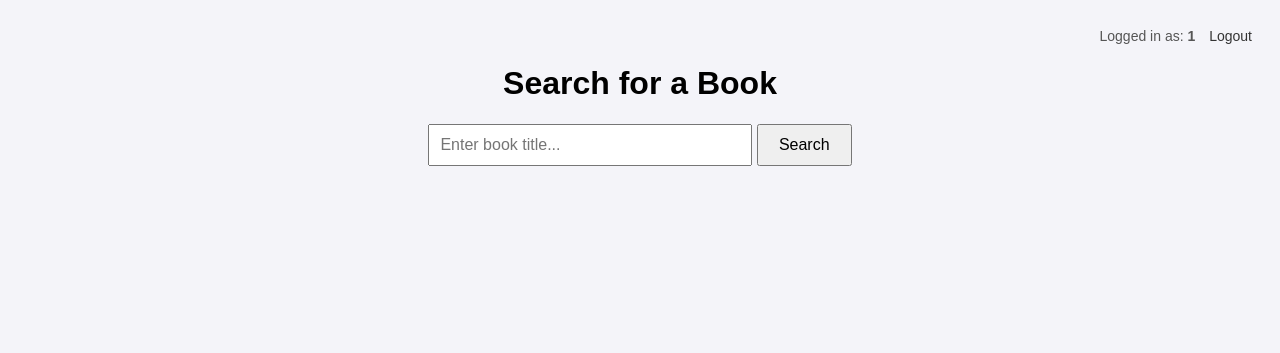
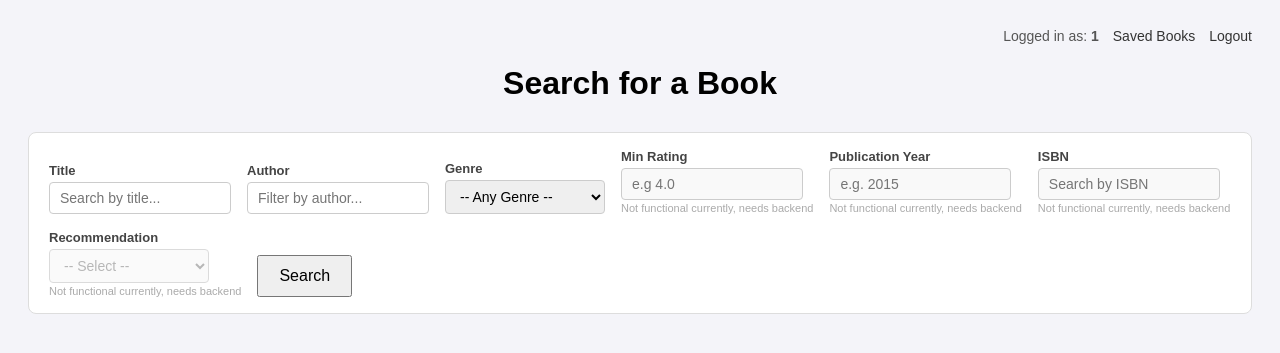
Before and after one commit to BrooklynMetzger/Books_Rec_Project, a Flask app: page / in a window 1280 px wide. Shown: the top 353 px of the page. Run offline with Flask 3, Linux system fonts and the light colour scheme; the visitor is signed in with stand-in values (Sample User, id 1); some libraries are stand-ins or nearby versions.

Commit message:
filterAndSave

```diff
--- a/app.py
+++ b/app.py
@@ -18,7 +18,10 @@ DB_HOST = os.getenv("DB_HOST")
 DB_PORT = os.getenv("DB_PORT")
 DB_NAME = os.getenv("DB_NAME")
 
-ADMIN_ID = "admin"
+ADMIN_ID = "0000"
+
+#genres for filter drop down
+GENRES = ["Fiction", "Non-Fiction", "Thriller", "Romance", "Fantasy", "Horror", "Mystery", "Science Fiction", "Biography"]
 
 def get_db_connection():
     conn = psycopg2.connect(
@@ -59,6 +62,20 @@ def login():
 
     return render_template('login.html')
 
+#separate route for admin login box
+@app.route('/admin_login', methods=['POST'])
+def admin_login():
+    admin_id = request.form.get('admin_id', '').strip()
+
+    if admin_id == ADMIN_ID:
+        session['user_id'] = ADMIN_ID
+        return redirect(url_for('admin_page'))
+    else:
+        #incorrect id
+        return redirect(url_for('login'))
+
+
+
 #logout routing
 @app.route('/logout')
 def logout():
@@ -75,29 +92,106 @@ def index():
 
     books = []
     search_query = ""
+    author_query = ""
+    genre_query = ""
 
     if request.method == 'POST':
-        search_query = request.form.get('search_query', '')
+        search_query = request.form.get('search_query', '').strip()
+        author_query = request.form.get('author_query', '').strip()
+        genre_query = request.form.get('genre_query', '').strip()
+
+        #dynamically build the query using filled in filters
+        conditions = []
+        params = []
+
 
         if search_query:
+            conditions.append("Title ILIKE %s")
+            params.append(f"%{search_query}%")
+        if author_query:
+            conditions.append("Author ILIKE %s")
+            params.append(f"%{author_query}%")
+        if genre_query:
+            conditions.append("Genre ILIKE %s")
+            params.append(f"%{genre_query}%")
+        if conditions:
+            where_clause = "WHERE " + " AND ".join(conditions)
+            sql = f"SELECT Title, Author, Thumbnail, ISBN FROM Book {where_clause} LIMIT 12;"
+
             conn = get_db_connection()
             cursor = conn.cursor()
-
-            # ILIKE allows for case-insensitive searching.
-            # % are wildcards
-            cursor.execute("""
-                SELECT Title, Author, Thumbnail
-                FROM Book
-                WHERE Title ILIKE %s
-                LIMIT 12;
-            """, (f"%{search_query}%",))
-
+            cursor.execute(sql, tuple(params))
             books = cursor.fetchall()
-
             cursor.close()
             conn.close()
 
-    return render_template('index.html', books=books, search_query=search_query, user_id=session['user_id'])
+
+    return render_template('index.html', books=books,
+            search_query=search_query, author_query=author_query,
+            genre_query=genre_query, genres=GENRES, user_id=session['user_id'])
+
+#saved books routing
+@app.route('/saved_books')
+def saved_books():
+    if 'user_id' not in session:
+        return redirect(url_for('login'))
+
+    user_id = session['user_id']
+    conn = get_db_connection()
+    cursor = conn.cursor()
+    cursor.execute("""
+        SELECT b.Title, b.Author, b.Thumbnail, b.ISBN
+        FROM Book b
+        JOIN Saves s ON b.ISBN = s.ISBN
+        WHERE s.UserID = %s;
+    """, (user_id,))
+    books = cursor.fetchall()
+    cursor.close()
+    conn.close()
+    return render_template('saved_books.html', books=books, user_id=user_id)
+
+#save book route
+@app.route('/save_book', methods=['POST'])
+def save_book():
+    if 'user_id' not in session:
+        return jsonify({"error": "Not logged in"}), 401
+
+    data = request.get_json()
+    isbn = data.get('isbn')
+    user_id = session['user_id']
+
+    if not isbn:
+        return jsonify({"error": "ISBN not provided"}), 400
+    try:
+        conn = get_db_connection()
+        cursor = conn.cursor()
+
+        cursor.execute(
+            "SELECT 1 FROM Saves WHERE UserID = %s AND ISBN = %s;",
+            (user_id, isbn)
+        )
+        already_saved = cursor.fetchone()
+        if already_saved:
+            cursor.close()
+            conn.close()
+            return jsonify({"error": "Book already saved"}), 200
+
+        #ensure user exists in user table
+        cursor.execute("SELECT 1 FROM \"User\" WHERE UserID = %s;", (user_id,))
+        if not cursor.fetchone():
+            cursor.execute("INSERT INTO \"User\" (UserID) VALUES (%s);", (user_id,))
+
+        cursor.execute(
+             "INSERT INTO Saves (UserID, ISBN) VALUES (%s, %s);",
+                (user_id, isbn)
+        )
+        conn.commit()
+        cursor.close()
+        conn.close()
+        return jsonify({"message": "Saved"}), 200
+    except Exception as ex:
+        return jsonify({"error": str(ex)}), 500
+
 
 #admin page
 @app.route('/add_book', methods=['POST'])
--- a/templates/index.html
+++ b/templates/index.html
@@ -14,6 +14,45 @@
         .user-bar { text-align: right; margin-bottom: 10px; font-size: 14px; color: #555; }
         .user-bar a { color: #333; text-decoration: none; margin-left: 10px; }
         .user-bar a:hover {text-decoration: underline;}
+
+        /*filter section */
+        .filter-container {
+            background: #fff;
+            border: 1px solid #ddd;
+            border-radius: 8px;
+            padding: 16px 20px;
+            margin-bottom: 24px;
+            display: flex;
+            flex-wrap: wrap;
+            gap: 16px;
+            align-items: flex-end;
+        }
+        .filter-group{
+            display: flex;
+            flex-direction: column;
+            font-size: 13px;
+            color: #444;
+        }
+        .filter-group label { margin-bottom: 4px; font-weight: bold; }
+        .filter-group input,
+        .filter-group select {
+            padding: 7px 10px;
+            font-size: 14px;
+            border: 1px solid #ccc;
+            border-radius: 4px;
+            width: 160px;
+        }
+        .filter-group.placeholder-filter input,
+        .filter-group.placeholder-filter select {
+            background-color: #f9f9f9;
+            color: #999;
+            cursor: not-allowed
+        }
+        .placeholder-note{
+            font-size: 11px;
+            color: #aaa;
+            margin-top: 2px
+        }
 
         .results-grid {
             display: grid;
@@ -33,22 +72,90 @@
             object-fit: contain;
             margin-bottom: 10px;
         }
+        .save-btn {
+            margin-top: 8px;
+            padding: 6px 14px;
+            font-size: 13px;
+            background-color: #4a904a;
+            color: white;
+            border: none;
+            border-radius: 4px;
+            cursor: pointer;
+        }
+        .save-btn:hover {background-color: #354ab8; }
+        .save-msg { font-size: 12px; color: #555; margin-top: 4px}
     </style>
 </head>
 <body>
     <!--show logged in userID with logout link-->
     <div class="user-bar">
         Logged in as: <strong>{{ user_id }}</strong>
+        <a href="/saved_books">Saved Books</a>
         <a href="/logout">Logout</a>
     </div>
 
     <div class="search-container">
         <h1>Search for a Book</h1>
-        <form method="POST">
-            <input type="text" name="search_query" placeholder="Enter book title..." value="{{ search_query }}" required>
+    </div>
+
+    <!--Filter and search area-->
+    <form method="POST" class="filter-container">
+        <div class="filter-group">
+            <label for="search_query">Title</label>
+            <input type="text" id="search_query" name="search_query"
+                placeholder="Search by title..." value="{{ search_query }}">
+        </div>
+
+        <div class="filter-group">
+            <label for="author_query">Author</label>
+            <input type="text" id="author_query" name="author_query"
+                placeholder="Filter by author..." value="{{ author_query }}">
+        </div>
+        <div class="filter-group">
+            <label for="genre_query">Genre</label>
+            <select id="genre_query" name="genre_query">
+                <option value="">-- Any Genre --</option>
+                {% for g in genres %}
+                    <option value="{{ g }}" {% if genre_query == g %}selected{% endif %}>{{ g }}
+                    </option>
+                {% endfor %}
+            </select>
+        </div>
+
+        <!--Placeholder filters JUST UI, no backend yet-->
+        <div class="filter-group placeholder-filter">
+            <label>Min Rating</label>
+            <input type="number" placeholder="e.g 4.0" step="0.1" min="0" max="5" disabled>
+            <span class="placeholder-note">Not functional currently, needs backend</span>
+        </div>
+
+        <div class="filter-group placeholder-filter">
+            <label>Publication Year</label>
+            <input type="number" placeholder="e.g. 2015" disabled>
+            <span class="placeholder-note">Not functional currently, needs backend</span>
+        </div>
+
+        <div class="filter-group placeholder-filter">
+            <label>ISBN</label>
+            <input type="text" placeholder="Search by ISBN" disabled>
+            <span class="placeholder-note">Not functional currently, needs backend</span>
+        </div>
+
+        <div class="filter-group placeholder-filter">
+            <label>Recommendation</label>
+            <select disabled>
+                <option>-- Select --</option>
+                <option>Highly Rated</option>
+                <option>Most Reviewed</option>
+            </select>
+            <span class="placeholder-note">Not functional currently, needs backend</span>
+        </div>
+
+        <div class="filter-group">
+            <label>&nbsp;</label>
             <button type="submit">Search</button>
-        </form>
-    </div>
+        </div>
+    </form>
 
     <div class="results-grid">
         {% for book in books %}
@@ -62,13 +169,41 @@
                 {% endif %}
                 <h3>{{ book[0] }}</h3>
                 <p><i>{{ book[1] }}</i></p>
+
+                <!--Save Button-->
+                <button class="save-btn" onclick="saveBook('{{ book[3] }}', this)">Save</button>
+                <div class="save-msg" id="msg-{{ loop.index }}"></div>
             </div>
         {% else %}
-            {% if search_query %}
-                <p style="text-align: center; width: 100%;">No books found for "{{ search_query }}". Try another title!</p>
+            {% if search_query or author_query or genre_query %}
+                <p style="text-align: center; width: 100%;">No books found matching your filter, try adjusting your search</p>
             {% endif %}
         {% endfor %}
     </div>
 
+    <script>
+        function saveBook(isbn, btn){
+            fetch('/save_book', {
+                method: 'POST',
+                headers: { 'Content-Type': 'application/json' },
+                body: JSON.stringify({ isbn: isbn})
+            })
+            .then(res => res.json())
+            .then(data => {
+                const msgDiv = btn.nextElementSibling;
+                if (data.message){
+                    msgDiv.textContent = data.message;
+                    btn.disabled = true;
+                    btn.style.backgroundColor = '#aaa';
+                } else if (data.error) {
+                    msgDiv.textContent = data.error;
+                }
+            })
+            .catch(() => {
+                btn.nextElementSibling.textContent = 'Error saving';
+
+            });
+        }
+    </script>
 </body>
 </html>
```
Also changed, not shown: templates/login.html (+9 -0 lines), templates/saved_books.html (added, +62 -0 lines).
